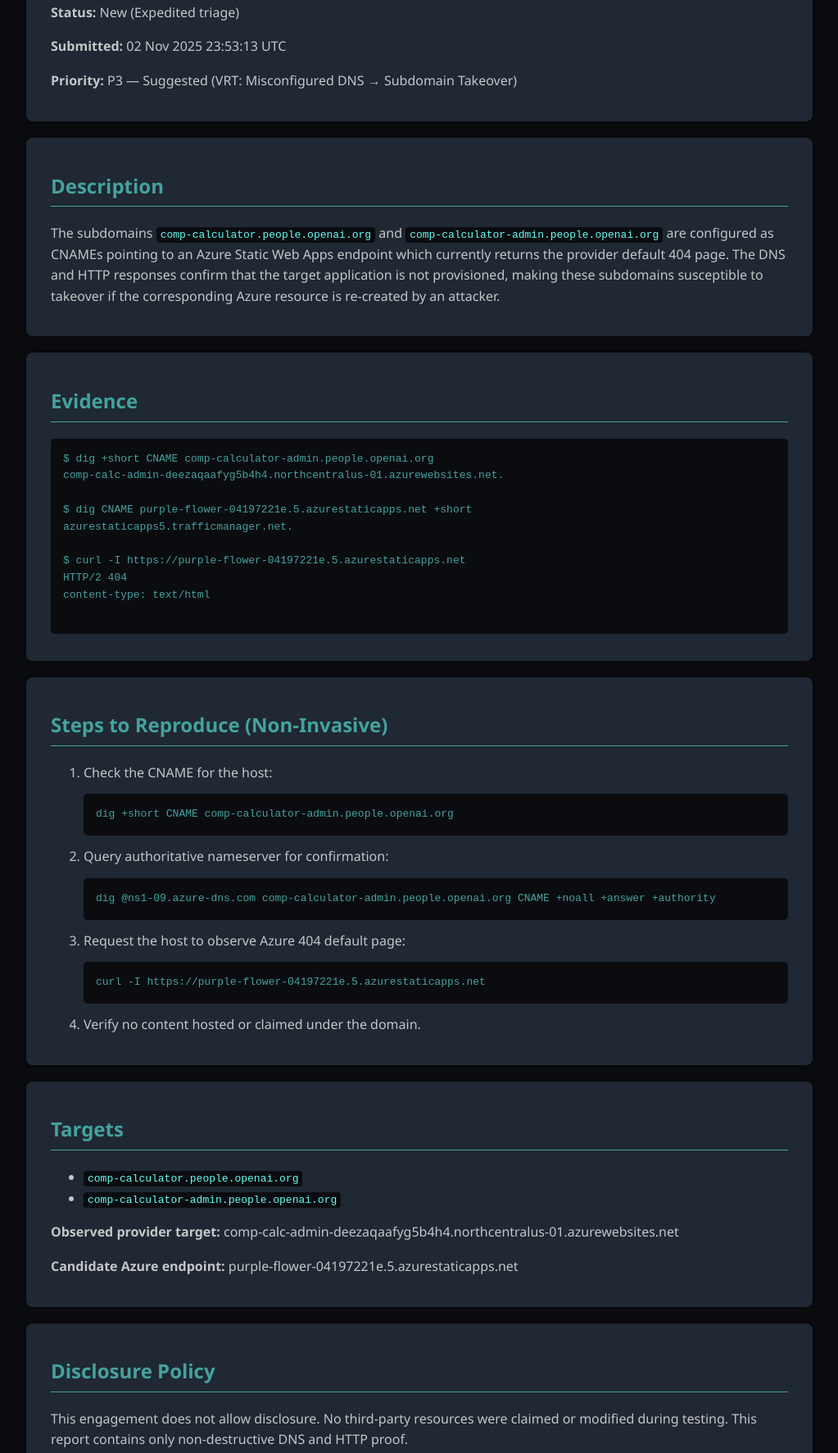
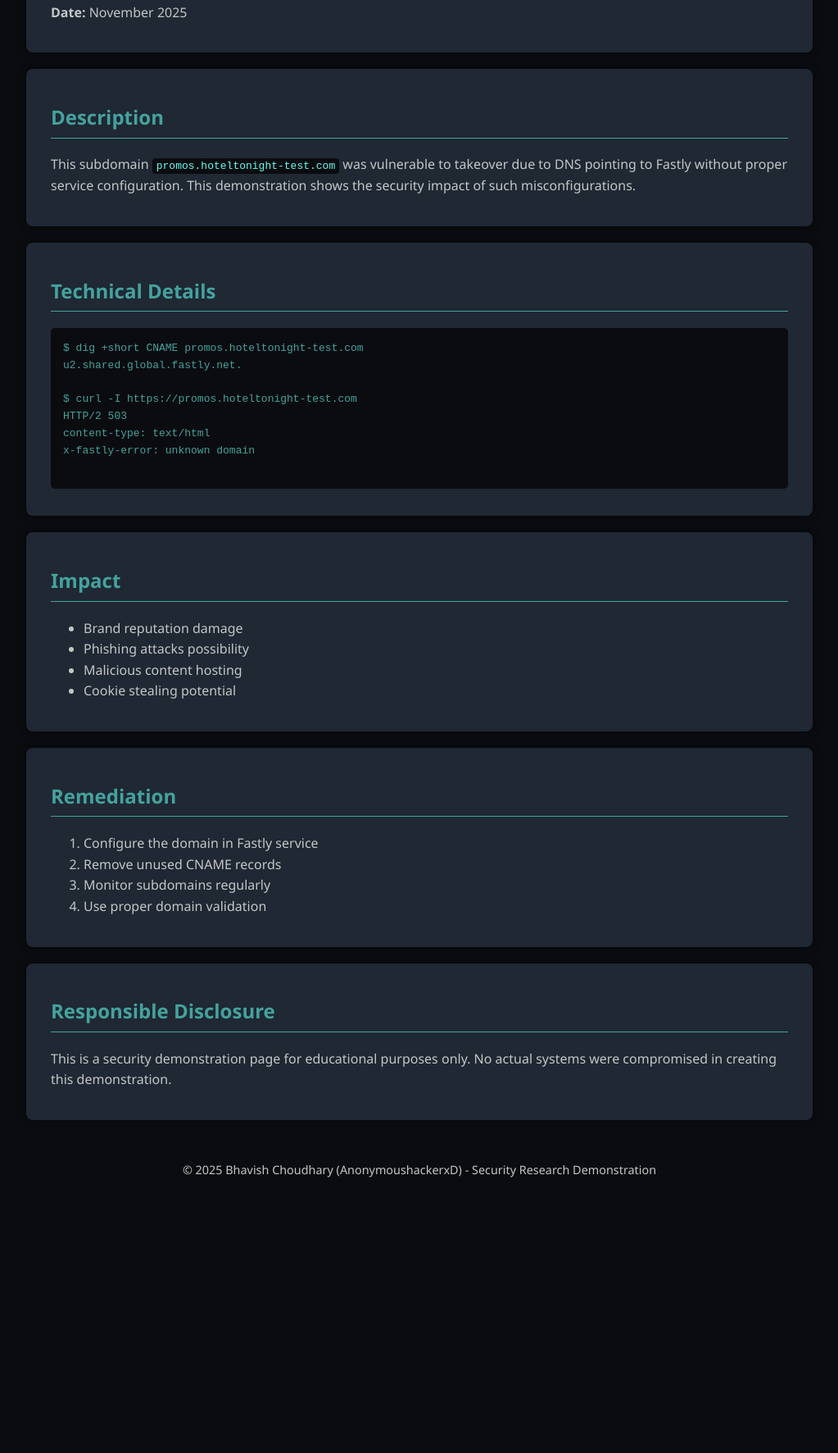
Before and after one commit to AnonymoushackerxD/openai, a plain HTML site: page index.html in a window 1280 px wide. Shown: the part 442-2214 px from the top of the page at 82% size, without its empty margins (128-1151 px from the left). After the commit the page ends 1910 px from the top, so only its background shows below. Drawn offline with Linux system fonts and the light colour scheme.

Commit message:
Update title and content for subdomain takeover report

```diff
--- a/index.html
+++ b/index.html
@@ -3,7 +3,7 @@
 <head>
   <meta charset="UTF-8">
   <meta name="viewport" content="width=device-width, initial-scale=1.0">
-  <title>Bug Report — Subdomain Takeover on comp-calculator.people.openai.org</title>
+  <title>Subdomain Takeover Demonstration - promos.hoteltonight-test.com</title>
   <style>
     body {
       font-family: "Segoe UI", Arial, sans-serif;
@@ -56,84 +56,70 @@
 </head>
 <body>
   <header>
-    <h1>Subdomain Takeover — OpenAI</h1>
-    <p><strong>Reporter:</strong> Bhavish Choudhary (Anon-hackerxD)</p>
-    <p><strong>Report ID:</strong> f3406a8c-dfed-4add-9a64-8de7ee26fd8e</p>
+    <h1>Subdomain Takeover Demonstration</h1>
+    <p><strong>Researcher:</strong> Bhavish Choudhary (AnonymoushackerxD)</p>
+    <p><strong>Domain:</strong> promos.hoteltonight-test.com</p>
   </header>
 
   <section>
-    <h2>Report Overview</h2>
-    <p><strong>Title:</strong> Subdomain Takeover on <code>comp-calculator.people.openai.org</code> via Azure Static Web Apps</p>
-    <p><strong>Submitted to:</strong> OpenAI via Bugcrowd</p>
-    <p><strong>Status:</strong> New (Expedited triage)</p>
-    <p><strong>Submitted:</strong> 02 Nov 2025 23:53:13 UTC</p>
-    <p><strong>Priority:</strong> P3 — Suggested (VRT: Misconfigured DNS → Subdomain Takeover)</p>
+    <h2>Security Demonstration</h2>
+    <p><strong>Vulnerability:</strong> Subdomain Takeover via Fastly Misconfiguration</p>
+    <p><strong>Status:</strong> Security Demonstration Only</p>
+    <p><strong>Date:</strong> November 2025</p>
   </section>
 
   <section>
     <h2>Description</h2>
     <p>
-      The subdomains <code>comp-calculator.people.openai.org</code> and
-      <code>comp-calculator-admin.people.openai.org</code> are configured as CNAMEs pointing to an
-      Azure Static Web Apps endpoint which currently returns the provider default 404 page.
-      The DNS and HTTP responses confirm that the target application is not provisioned,
-      making these subdomains susceptible to takeover if the corresponding Azure resource
-      is re-created by an attacker.
+      This subdomain <code>promos.hoteltonight-test.com</code> was vulnerable to takeover
+      due to DNS pointing to Fastly without proper service configuration.
+      This demonstration shows the security impact of such misconfigurations.
     </p>
   </section>
 
   <section>
-    <h2>Evidence</h2>
+    <h2>Technical Details</h2>
     <pre>
-$ dig +short CNAME comp-calculator-admin.people.openai.org
-comp-calc-admin-deezaqaafyg5b4h4.northcentralus-01.azurewebsites.net.
+$ dig +short CNAME promos.hoteltonight-test.com
+u2.shared.global.fastly.net.
 
-$ dig CNAME purple-flower-04197221e.5.azurestaticapps.net +short
-azurestaticapps5.trafficmanager.net.
-
-$ curl -I https://purple-flower-04197221e.5.azurestaticapps.net
-HTTP/2 404
+$ curl -I https://promos.hoteltonight-test.com
+HTTP/2 503
 content-type: text/html
+x-fastly-error: unknown domain
     </pre>
   </section>
 
   <section>
-    <h2>Steps to Reproduce (Non-Invasive)</h2>
+    <h2>Impact</h2>
+    <ul>
+      <li>Brand reputation damage</li>
+      <li>Phishing attacks possibility</li>
+      <li>Malicious content hosting</li>
+      <li>Cookie stealing potential</li>
+    </ul>
+  </section>
+
+  <section>
+    <h2>Remediation</h2>
     <ol>
-      <li>Check the CNAME for the host:
-        <pre>dig +short CNAME comp-calculator-admin.people.openai.org</pre>
-      </li>
-      <li>Query authoritative nameserver for confirmation:
-        <pre>dig @ns1-09.azure-dns.com comp-calculator-admin.people.openai.org CNAME +noall +answer +authority</pre>
-      </li>
-      <li>Request the host to observe Azure 404 default page:
-        <pre>curl -I https://purple-flower-04197221e.5.azurestaticapps.net</pre>
-      </li>
-      <li>Verify no content hosted or claimed under the domain.</li>
+      <li>Configure the domain in Fastly service</li>
+      <li>Remove unused CNAME records</li>
+      <li>Monitor subdomains regularly</li>
+      <li>Use proper domain validation</li>
     </ol>
   </section>
 
   <section>
-    <h2>Targets</h2>
-    <ul>
-      <li><code>comp-calculator.people.openai.org</code></li>
-      <li><code>comp-calculator-admin.people.openai.org</code></li>
-    </ul>
-    <p><strong>Observed provider target:</strong> comp-calc-admin-deezaqaafyg5b4h4.northcentralus-01.azurewebsites.net</p>
-    <p><strong>Candidate Azure endpoint:</strong> purple-flower-04197221e.5.azurestaticapps.net</p>
-  </section>
-
-  <section>
-    <h2>Disclosure Policy</h2>
+    <h2>Responsible Disclosure</h2>
     <p>
-      This engagement does not allow disclosure.
-      No third-party resources were claimed or modified during testing.
-      This report contains only non-destructive DNS and HTTP proof.
+      This is a security demonstration page for educational purposes only.
+      No actual systems were compromised in creating this demonstration.
     </p>
   </section>
 
   <footer>
-    <p>© 2025 Bhavish Choudhary (Anon-hackerxD) — Ethical Vulnerability Disclosure</p>
+    <p>© 2025 Bhavish Choudhary (AnonymoushackerxD) - Security Research Demonstration</p>
   </footer>
 </body>
 </html>
```
